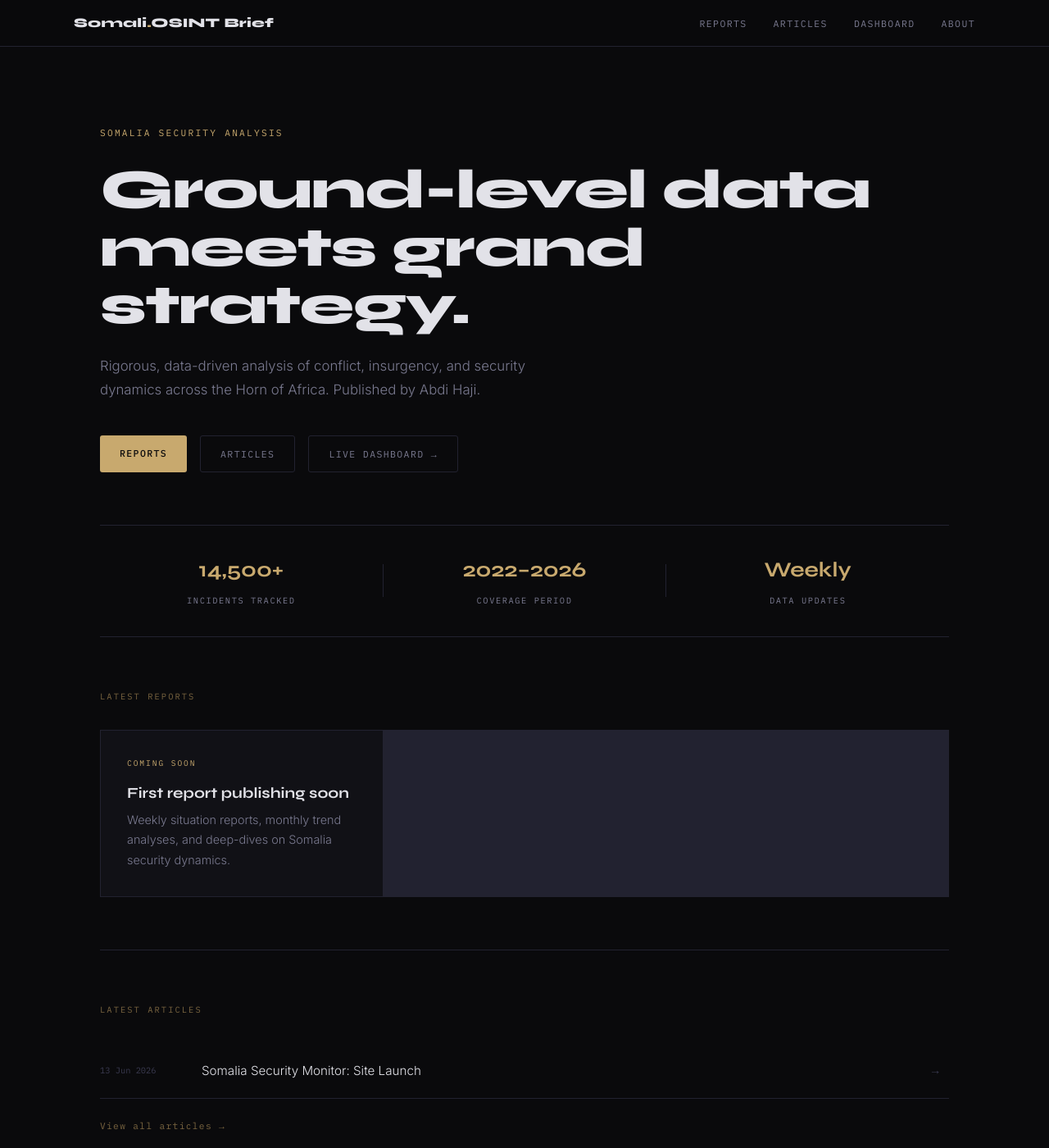
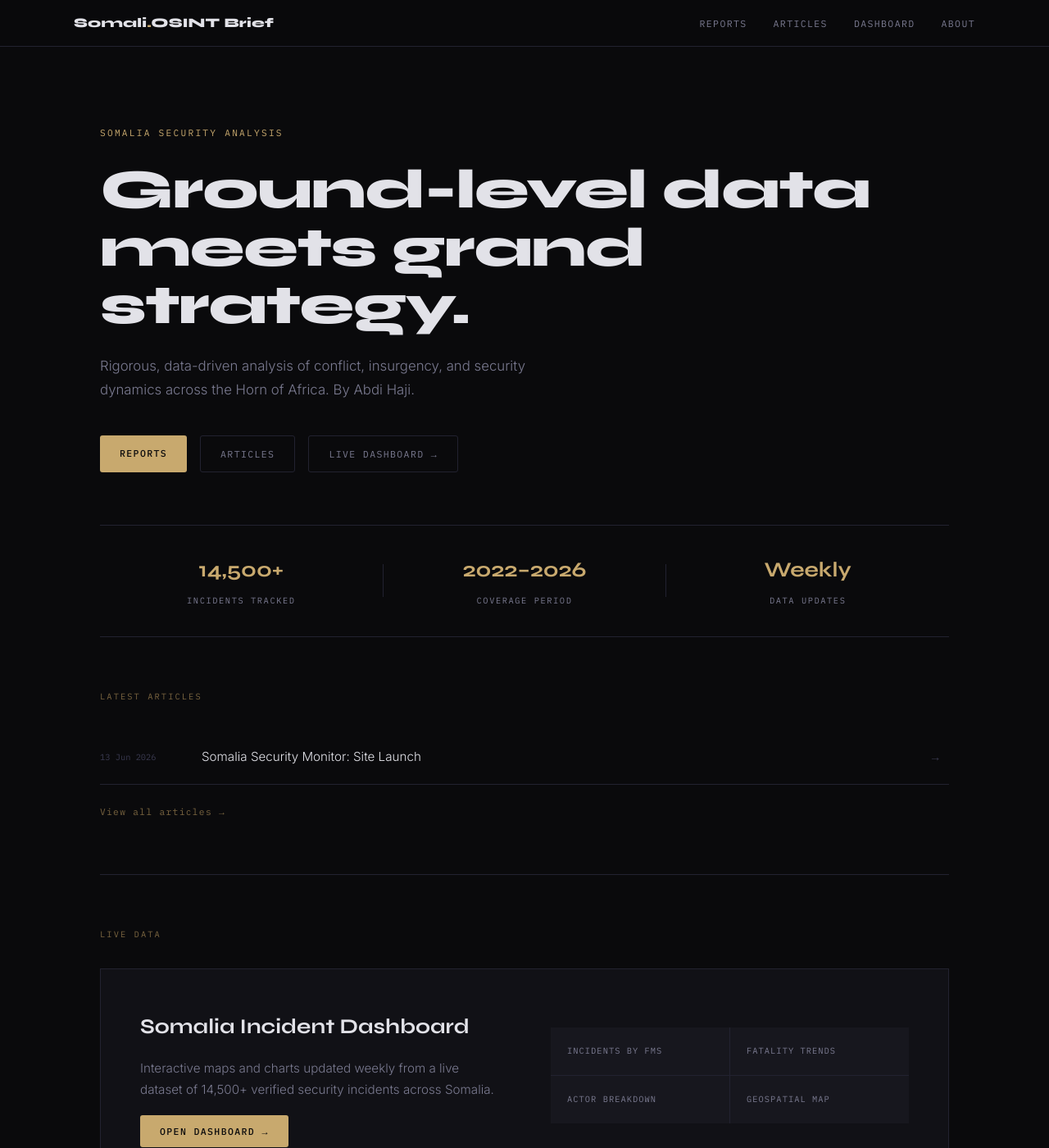
Before and after one commit to abdigh26/abdigh26.github.io, a Jekyll site: the page built from index.html, in a window 1280 px wide and 1400 px high. Shown: the whole window at 82% size. Built offline with Jekyll 4.4.1, drawn with Linux system fonts in a browser that asks for light colours; some of the changed text lies outside the part shown.

Commit message:
Update index.html

```diff
--- a/index.html
+++ b/index.html
@@ -6,11 +6,11 @@ title: Home
 <section class="hero">
   <div class="hero-eyebrow">Somalia Security Analysis</div>
   <h1 class="hero-headline">Ground-level data<br>meets grand strategy.</h1>
-  <p class="hero-sub">Rigorous, data-driven analysis of conflict, insurgency, and security dynamics across the Horn of Africa. Published by Abdi Haji.</p>
+  <p class="hero-sub">Rigorous, data-driven analysis of conflict, insurgency, and security dynamics across the Horn of Africa. By Abdi Haji.</p>
   <div class="hero-cta">
-    <a href="/reports/" class="btn-primary">Reports</a>
-    <a href="/articles/" class="btn-ghost">Articles</a>
-    <a href="/dashboard/" class="btn-ghost">Live Dashboard →</a>
+    <a href="/reports.html" class="btn-primary">Reports</a>
+    <a href="/articles.html" class="btn-ghost">Articles</a>
+    <a href="/dashboard.html" class="btn-ghost">Live Dashboard →</a>
   </div>
 </section>
 
@@ -32,26 +32,6 @@ title: Home
 </section>
 
 <section class="section">
-  <div class="section-label">Latest Reports</div>
-  <div class="card-grid">
-    {% for report in site.reports limit:3 %}
-    <a class="card" href="{{ report.url }}">
-      <div class="card-tag">{{ report.category | upcase }}</div>
-      <h3 class="card-title">{{ report.title }}</h3>
-      <p class="card-meta">{{ report.date | date: "%B %Y" }}</p>
-      <p class="card-excerpt">{{ report.excerpt | strip_html | truncate: 120 }}</p>
-    </a>
-    {% else %}
-    <div class="card card--empty">
-      <div class="card-tag">COMING SOON</div>
-      <h3 class="card-title">First report publishing soon</h3>
-      <p class="card-excerpt">Weekly situation reports, monthly trend analyses, and deep-dives on Somalia security dynamics.</p>
-    </div>
-    {% endfor %}
-  </div>
-</section>
-
-<section class="section">
   <div class="section-label">Latest Articles</div>
   <div class="article-list">
     {% for post in site.posts limit:5 %}
@@ -61,13 +41,13 @@ title: Home
       <span class="article-arrow">→</span>
     </a>
     {% else %}
-    <div class="article-row article-row--empty">
+    <div class="article-row">
       <span class="article-date">—</span>
       <span class="article-title">Articles coming soon</span>
     </div>
     {% endfor %}
   </div>
-  <a href="/articles/" class="view-all">View all articles →</a>
+  <a href="/articles.html" class="view-all">View all articles →</a>
 </section>
 
 <section class="section section--dashboard-promo">
@@ -75,8 +55,8 @@ title: Home
   <div class="dashboard-promo">
     <div class="dashboard-promo-text">
       <h2>Somalia Incident Dashboard</h2>
-      <p>Interactive maps and charts updated weekly from a live dataset of 14,500+ verified security incidents across Somalia, sourced from ACLED.</p>
-      <a href="/dashboard/" class="btn-primary">Open Dashboard →</a>
+      <p>Interactive maps and charts updated weekly from a live dataset of 14,500+ verified security incidents across Somalia.</p>
+      <a href="/dashboard.html" class="btn-primary">Open Dashboard →</a>
     </div>
     <div class="dashboard-promo-stats">
       <div class="mini-stat">Incidents by FMS</div>
```
